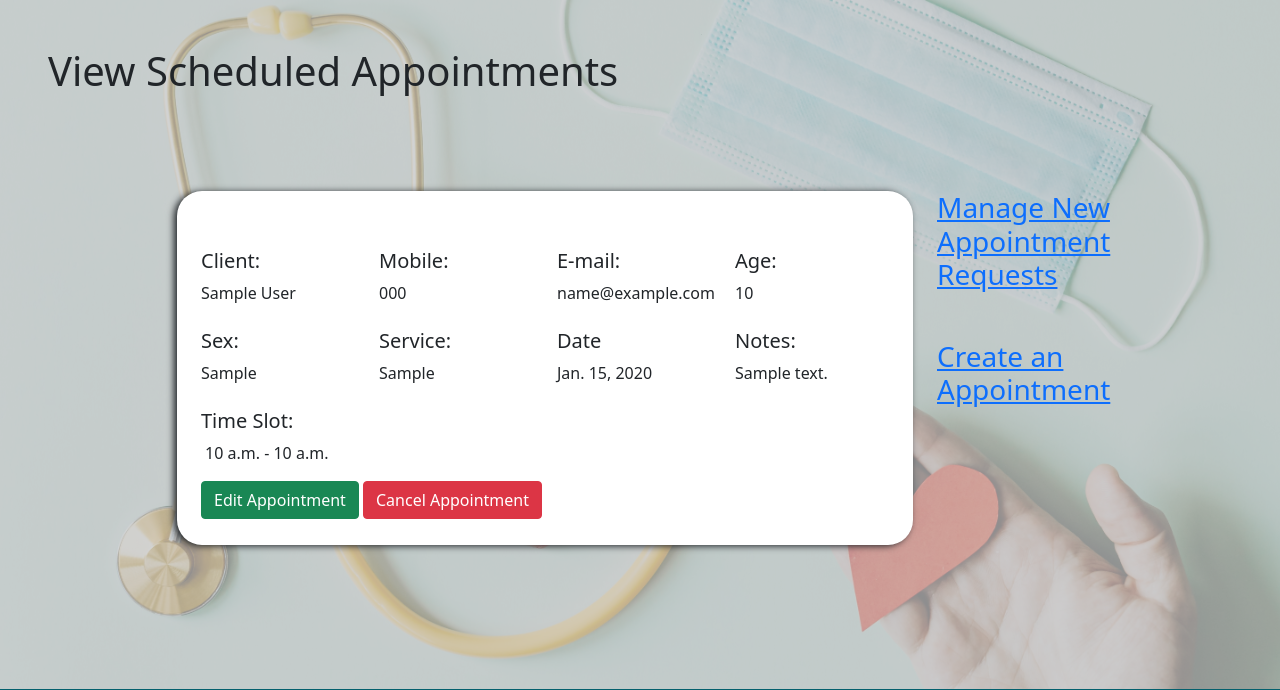
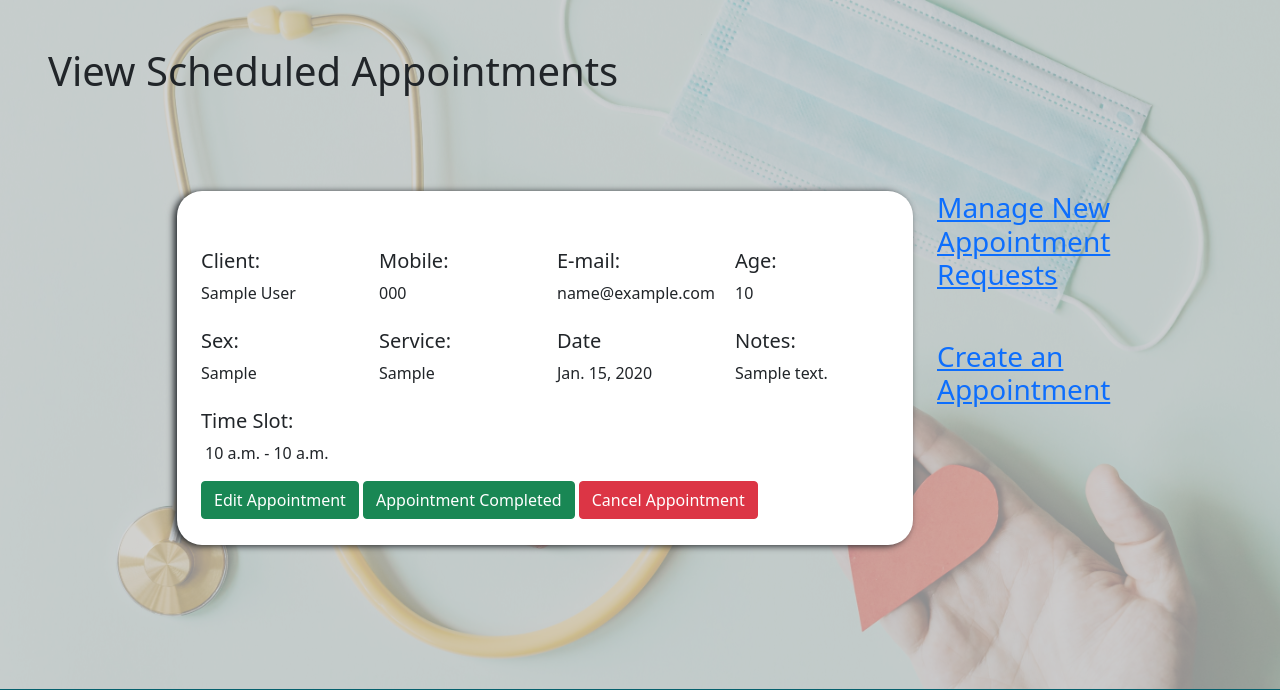
Before and after one commit to advanced-bencoding/diwi-health-studio-webapp, a Django app: page /view/ in a window 1280 px wide. Shown: the part 73-763 px from the top of the page. Run offline with Django 3.2, Linux system fonts and the light colour scheme; a user stored in the database is signed in; tables that the repository leaves empty hold one stand-in row (values such as "Sample post"); parts of the project's set-up code (start-up, migrations or seed data) failed here and were passed over.

Commit message:
added appointment completed button in view apntmts

```diff
--- a/appointment/templates/appointment/view.html
+++ b/appointment/templates/appointment/view.html
@@ -61,7 +61,8 @@
                                     <button type="button" class="btn btn-success">Edit Appointment</button>
                                 </a>
                                 <input type="number" value="{{ client.id }}" name="id" style="display:none">
-                                <input type="submit" class="btn btn-danger" value="Cancel Appointment">
+                                <input type="submit" class="btn btn-success" value="Appointment Completed" name="sub">
+                                <input type="submit" class="btn btn-danger" value="Cancel Appointment" name="sub">
                             </div>
                         </form>
                     </div>
--- a/appointment/views.py
+++ b/appointment/views.py
@@ -106,19 +106,17 @@ def view(request):
     if request.method == "POST":
         id = request.POST['id']
         client = clients_confirmed.get(pk=id)
+        if request.POST['sub'] == "Cancel Appointment":
+            email = client.email
+            message = 'Your appointment for '+client.service+' on '+str(client.date)+'is cancelled.'
+            send_mail(
+                'Appointment Cancelled' , #subject
+                message, #message
+                sender, #from email
+                [email], #to email
+                fail_silently= False,
 
-        email = client.email
-        message = 'Your appointment for '+client.service+' on '+str(client.date)+'is cancelled.'
-        send_mail(
-            'Appointment Cancelled' , #subject
-            message, #message
-            sender, #from email
-            [email], #to email
-            fail_silently= False,
-
-            )
-
-
+                )
         client.delete()
         return redirect('/view/')
     return render(request, 'appointment/view.html', {'clients_confirmed': clients_confirmed})
```
